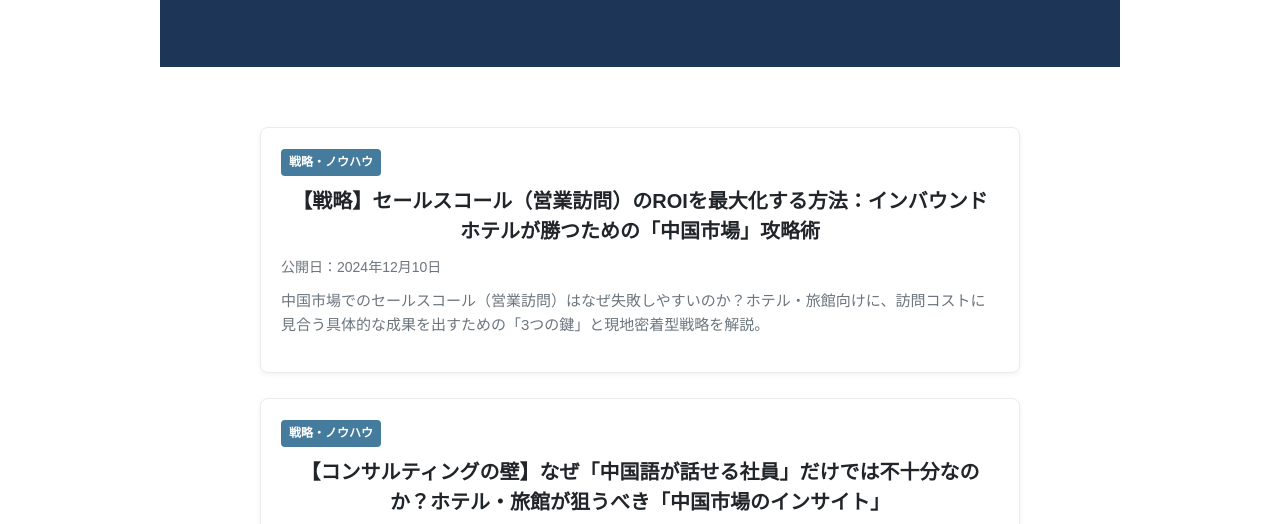
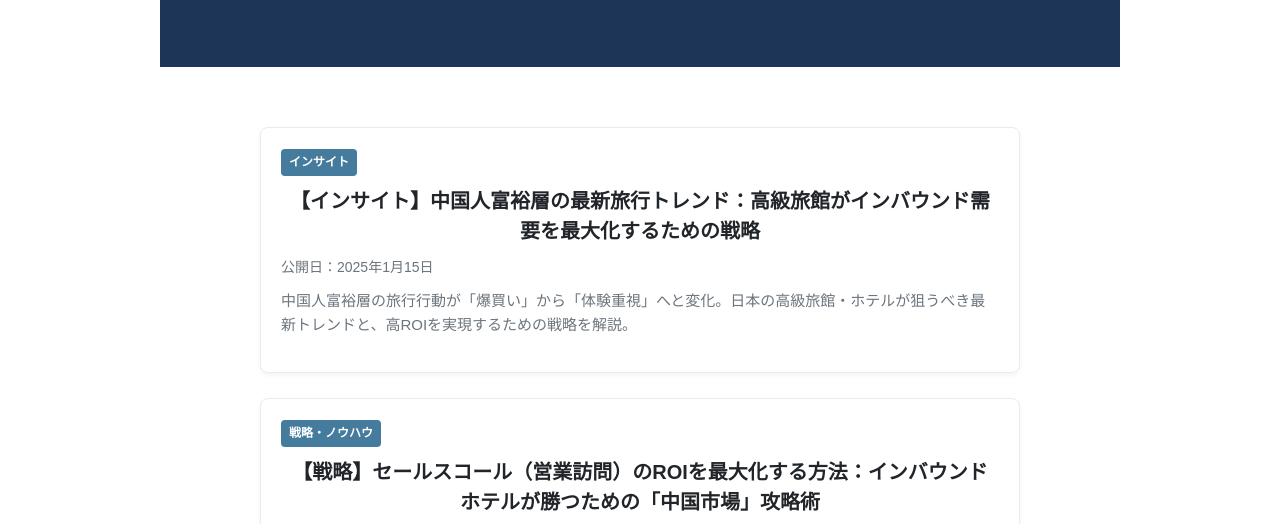
Before and after one commit to Daiza2025/Daiza2025.github.io, a plain HTML site: page blog.html in a window 1280 px wide. Shown: the part 250-774 px from the top of the page. Drawn offline with Linux system fonts and the light colour scheme.

Commit message:
Lux blog in index

```diff
--- a/blog.html
+++ b/blog.html
@@ -154,6 +154,15 @@
     <section class="blog-section">
         <div class="blog-list">
 
+            <a href="blog-luxury-travel-trend.html" class="blog-card">
+                <div class="card-content">
+                    <span class="category">インサイト</span>
+                    <h3>【インサイト】中国人富裕層の最新旅行トレンド：高級旅館がインバウンド需要を最大化するための戦略</h3>
+                    <p class="date">公開日：2025年1月15日</p>
+                    <p class="description">中国人富裕層の旅行行動が「爆買い」から「体験重視」へと変化。日本の高級旅館・ホテルが狙うべき最新トレンドと、高ROIを実現するための戦略を解説。</p>
+                </div>
+            </a>
+
             <a href="blog-salescall-roi.html" class="blog-card">
                 <div class="card-content">
                     <span class="category">戦略・ノウハウ</span>
```
Also changed, not shown: blog-salescall-roi.html (+2 -2 lines).
